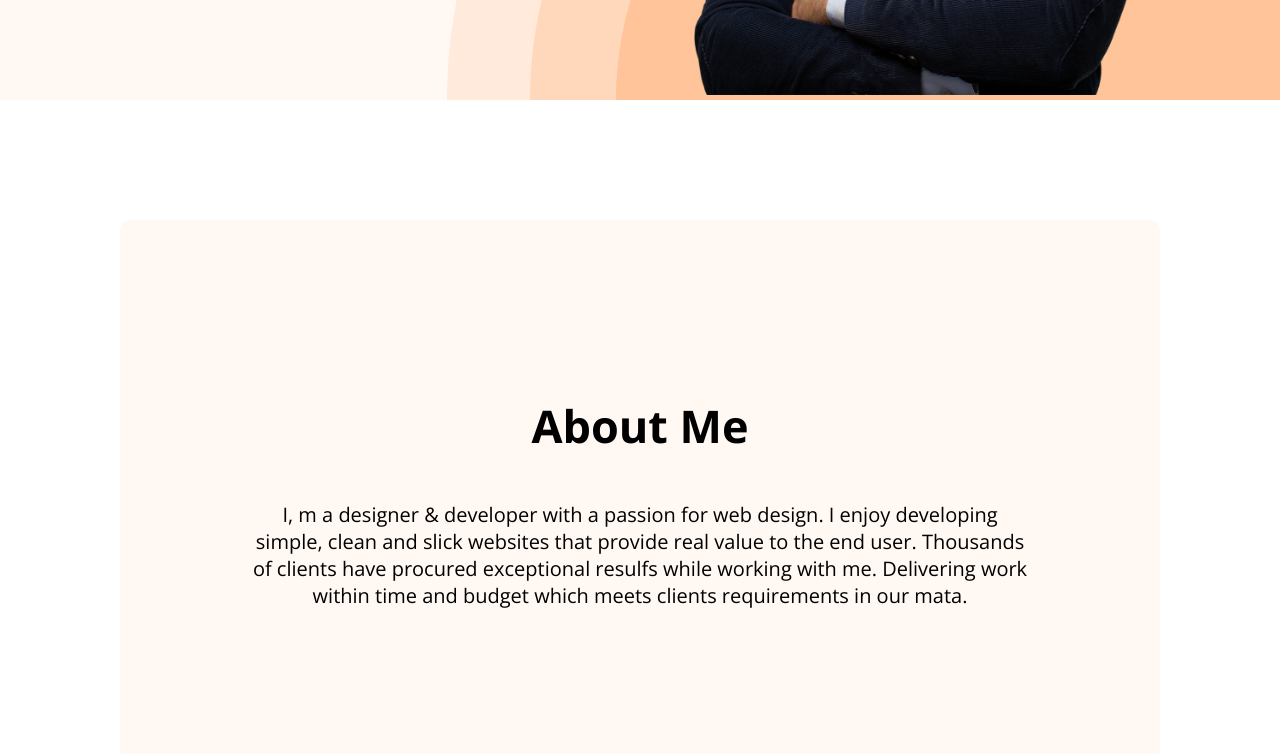
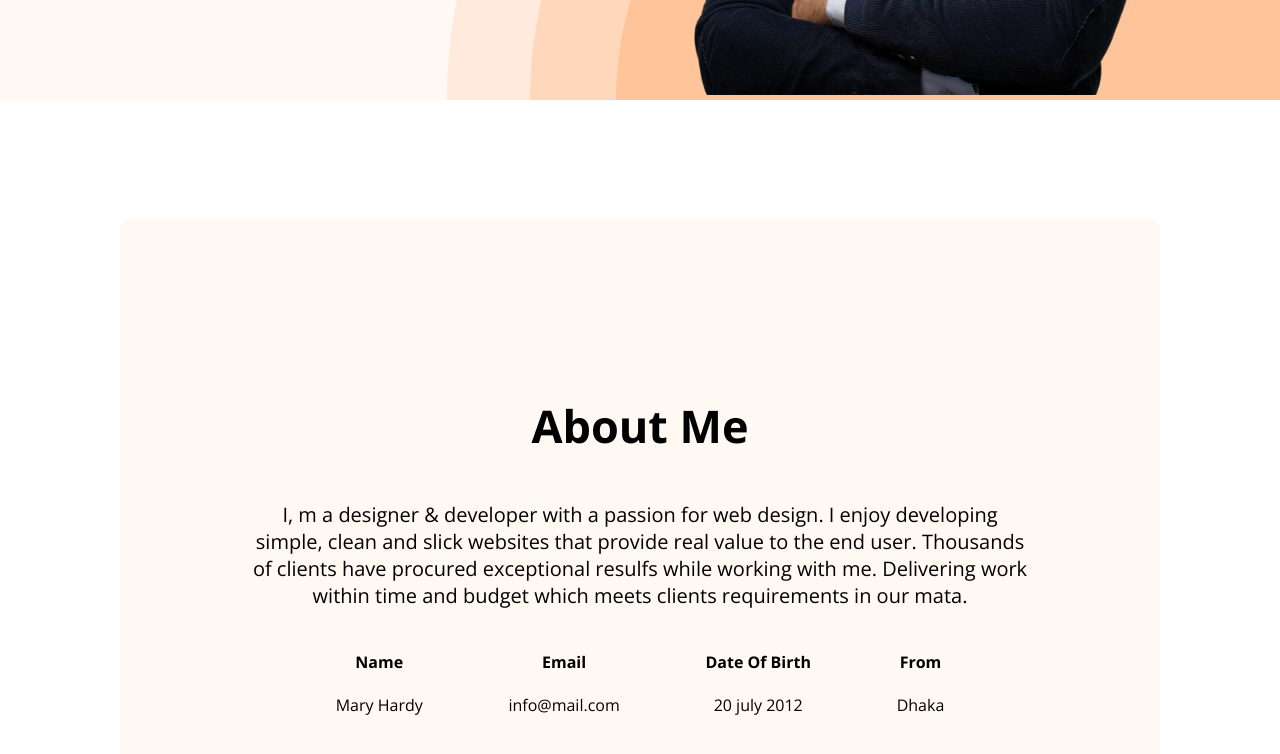
Before and after one commit to sadikrox/developer-portfolio, a plain HTML site: page index.html in a window 1280 px wide. Shown: the part 649-1403 px from the top of the page. Drawn offline with nearby package versions, Linux system fonts and the light colour scheme.

Commit message:
information

```diff
--- a/index.html
+++ b/index.html
@@ -50,6 +50,40 @@
                 websites that provide real value to the end user. Thousands of clients have procured exceptional resulfs
                 while working with me. Delivering work within time and budget which meets clients requirements in our
                 mata.</p>
+            <div class="about-info-container">
+                <div class="about-info">
+                    <h4 class="info-title">
+                        Name
+                    </h4>
+                    <p class="info-description">
+                        Mary Hardy
+                    </p>
+                </div>
+                <div class="about-info">
+                    <h4 class="info-title">
+                        Email
+                    </h4>
+                    <p class="info-description">
+                        info@mail.com
+                    </p>
+                </div>
+                <div class="about-info">
+                    <h4 class="info-title">
+                        Date Of Birth
+                    </h4>
+                    <p class="info-description">
+                        20 july 2012
+                    </p>
+                </div>
+                <div class="about-info">
+                    <h4 class="info-title">
+                        From
+                    </h4>
+                    <p class="info-description">
+                        Dhaka
+                    </p>
+                </div>
+            </div>
         </section>
     </main>
 
--- a/style.css
+++ b/style.css
@@ -112,4 +112,8 @@ nav a {
 }
 /* About Me */
 
+.about-info-container {
+  display: flex;
+  justify-content: space-evenly;
+}
 /* Main  */
```
